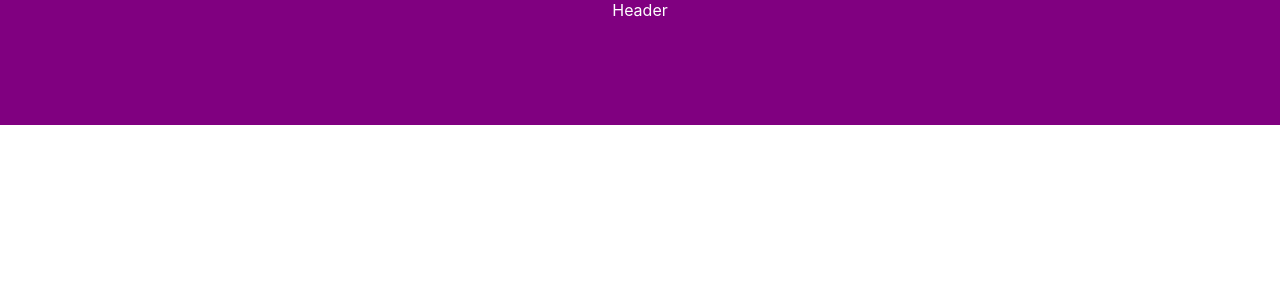
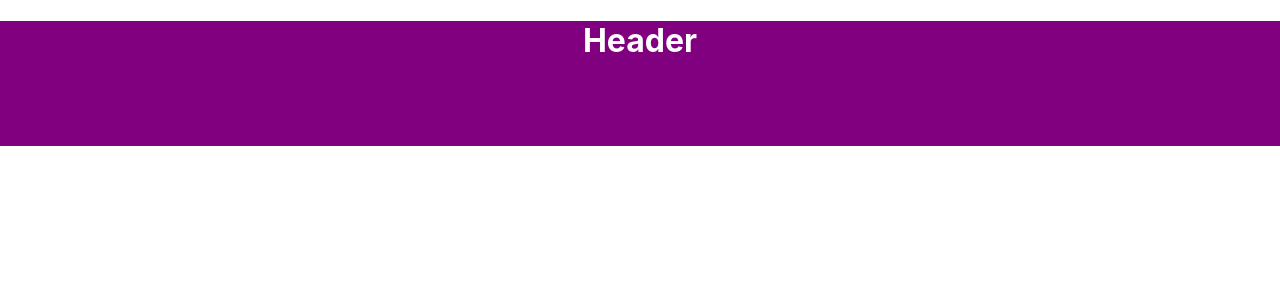
Before and after one commit to tamaraeaton/bettingapp, a React (Create React App) app: page / in a window 1280 px wide. Shown: the top 300 px of the page. Built offline with nearby package versions, Linux system fonts and the light colour scheme.

Commit message:
updated code

```diff
--- a/src/component/Header/Header.js
+++ b/src/component/Header/Header.js
@@ -4,7 +4,7 @@ import './Header.css'
 const Header = () => {
     return (
     <div class='calheader'>
-        Header
+        <h1>Header</h1>
     </div>
     )
 }
```
